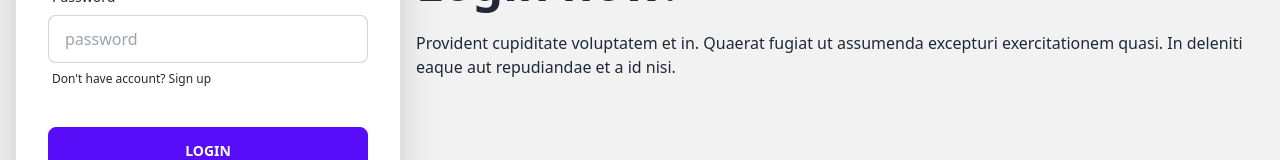
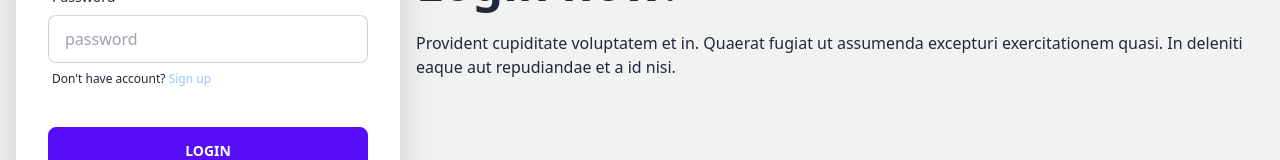
Before and after one commit to rchtect/lab2_user_based_content, a React (Create React App) app in the folder client/: page /login in a window 1280 px wide. Shown: the part 433-593 px from the top of the page. Built offline with nearby package versions, Linux system fonts and the light colour scheme.

Commit message:
forgot to add color lol

```diff
--- a/client/src/pages/Login.js
+++ b/client/src/pages/Login.js
@@ -40,7 +40,10 @@ function Login() {
                     Don't have account?
                     <span>
                       <Link to="/signup">
-                        <span className="link-hover"> Sign up</span>
+                        <span className="link-hover text-blue-300">
+                          {" "}
+                          Sign up
+                        </span>
                       </Link>
                     </span>
                   </p>
--- a/client/src/pages/Signup.js
+++ b/client/src/pages/Signup.js
@@ -40,7 +40,10 @@ function Signup() {
                     Already have an account?
                     <span>
                       <Link to="/login">
-                        <span className="link-hover"> Sign in</span>
+                        <span className="link-hover text-blue-300">
+                          {" "}
+                          Sign in
+                        </span>
                       </Link>
                     </span>
                   </p>
```
